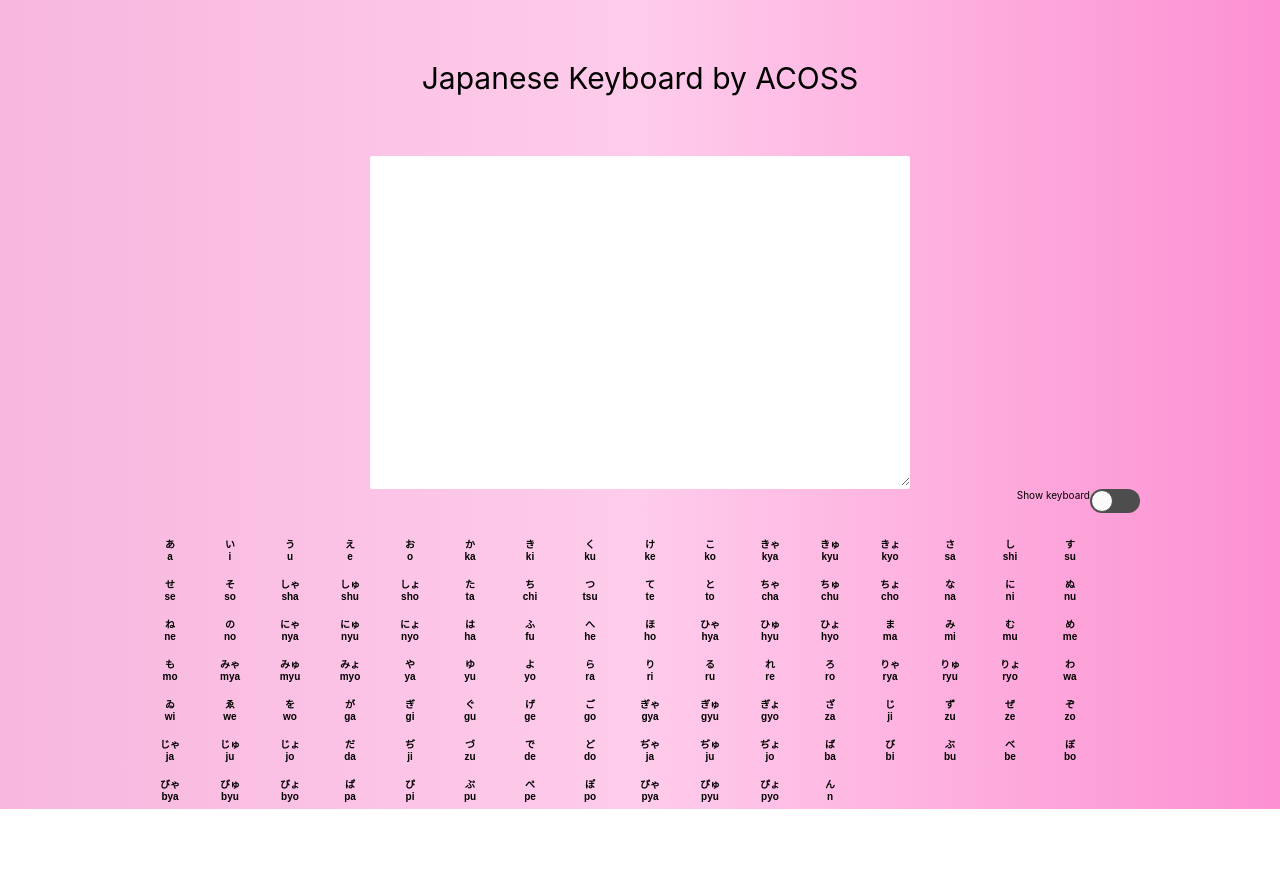
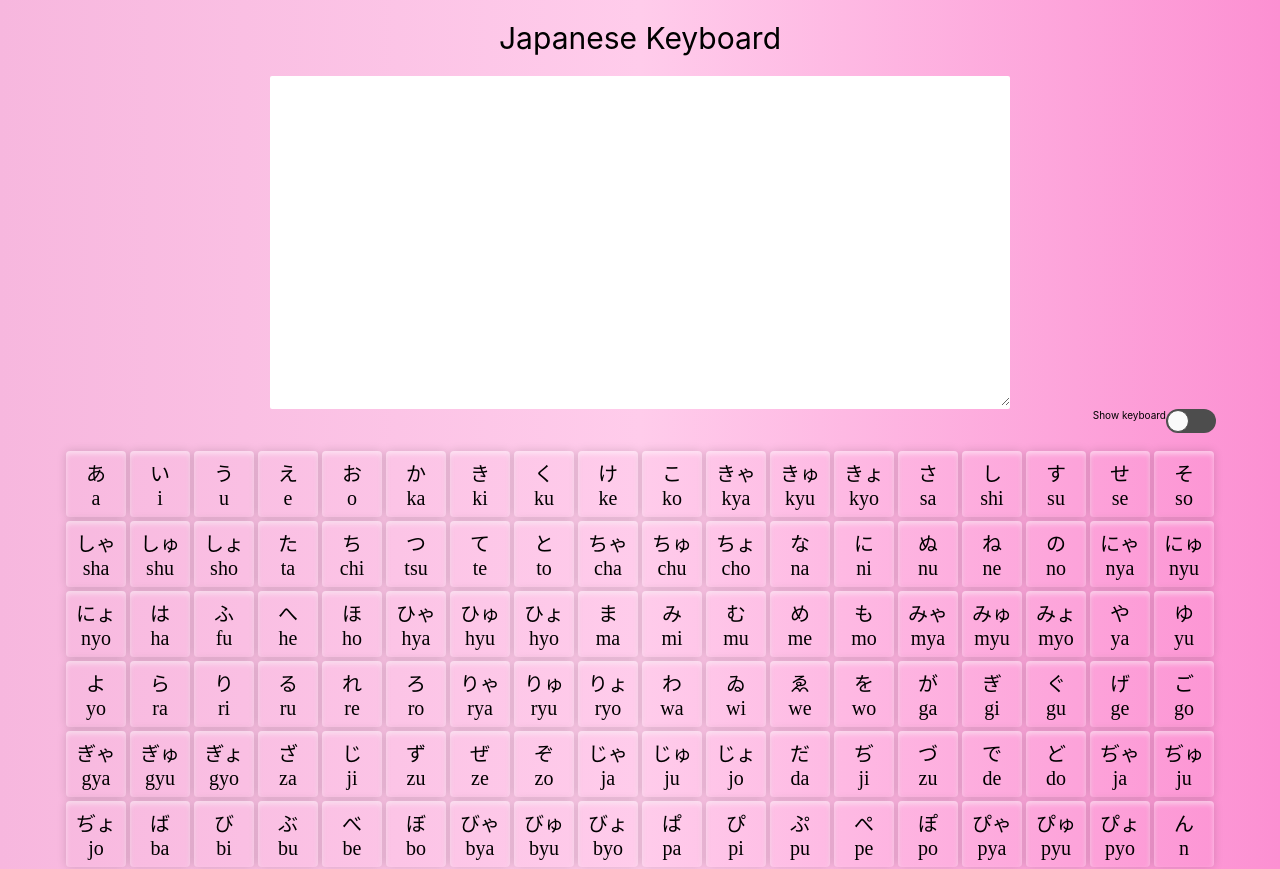
Before and after one commit to acoss22/japanese_keyboard, a React (Create React App) app in the folder japanese-keyboard/: page / in a window 1280 px wide. Before the commit the page ends 809 px from the top, so only its background shows below. Built offline with nearby package versions, Linux system fonts and the light colour scheme.

Commit message:
update styles

```diff
--- a/japanese-keyboard/src/App.css
+++ b/japanese-keyboard/src/App.css
@@ -10,7 +10,7 @@
 
 .container{
     margin: auto;
-    width: 100rem;
+    width: 100%;
     padding: 1rm;
 }
 
@@ -23,6 +23,10 @@ body {
     color: #fff;
 }
 
+.center{
+    margin:auto;
+}
+
 
 .result_text {
     font-family: 'Roboto', sans-serif;
@@ -33,14 +37,14 @@ body {
     border-radius: 0.2rem;
     background-color: rgb(255, 255, 255);
     border: none;
-    width: 50rem;
+    width: 70rem;
     height: 30rem;
     display: block;
     font-size: 2rem;
     border-bottom: 0.3rem solid transparent;
 }
 
-button {
+/* button {
     font-weight: bold;
     background: none;
     cursor: pointer;
@@ -50,7 +54,34 @@ button {
     padding: 0.7rem 1rem;
     border-image-slice: 1;
     border: none;
-  }
+  } */
+
+  button {
+    margin: 0.2rem;
+    padding: 0.7rem 1rem;
+    font-size: 4rem;
+	cursor: pointer;
+	border: none;
+	font-family: 'Comfortaa', cursive;
+	color: rgba(255,255,255,0.5);
+	border-radius: 0.4rem;
+	box-shadow: inset 0px 3px 5px rgba(255,255,255,0.5), 0px 0px 10px rgba(0,0,0,0.15);
+	background: rgb(2,0,36);
+    background: linear-gradient(45deg, rgba(2,0,36,0) 5%, rgba(255,255,255,.5) 6%, rgba(255,255,255,0) 9%, rgba(255,255,255,.5) 10%, rgba(255,255,255,0) 17%, rgba(255,255,255,.5) 19%, rgba(255,255,255,0) 21%);
+	background-size: 150%;
+	background-position: right;
+	transition: 1s;
+}
+
+button:hover {
+	background-position: left;
+	color: white;
+	box-shadow: inset 0px 3px 5px rgba(255,255,255,1), 0px 0px 10px rgba(0,0,0,0.25);
+}
+
+button:focus {
+	outline: none;
+}
 
   .pull_right{
     float: right;
@@ -61,7 +92,7 @@ button {
   }
 
   .header {
-    padding: 6rem;
+    padding: 2rem;
     text-align: center;
     border-bottom: black;
     color: white;
--- a/japanese-keyboard/src/App.js
+++ b/japanese-keyboard/src/App.js
@@ -18,6 +18,7 @@ function App() {
     }
 
     function selectedWord(word) {
+        console.log('selected word', word);
         setPhrase(phrase + word);
         setNewWord('');
     }
@@ -34,7 +35,7 @@ function App() {
           <div>
             <TextBox className="result_text" key={phrase} value={phrase} />
             {(newWord !== '') ? (
-              <KanjiSuggestion data-testid="app-kanji-suggestion" word={newWord} selectedWord = {selectedWord}/>
+              <KanjiSuggestion data-testid="app-kanji-suggestion" word={newWord} selectedWord={selectedWord}/>
               ): (<></>)}
           </div>
           <div className="toggle_div">
@@ -50,7 +51,7 @@ function App() {
             {useKeyboard ? (
               <div>Keyboard should show here. To be implemented</div>
               ) : (
-                <CharacterList data-testid="app-hiragana-list" characters={hiraganas} rows={7} handleChange={handleChange} />
+                <CharacterList data-testid="app-hiragana-list" characters={hiraganas} rows={6} handleChange={handleChange} />
                 )
             }
           </div>
--- a/japanese-keyboard/src/components/CharacterListComponent.jsx
+++ b/japanese-keyboard/src/components/CharacterListComponent.jsx
@@ -8,7 +8,7 @@ function CharacterList(props) {
     const columns = Math.ceil(list.length / rows);
 
     return (
-        <div>
+        <div className={styles.center}>
             {(() => {
                 let renderRows = [];
                 for (let i = 0; i < rows; i++) {
--- a/japanese-keyboard/src/components/HeaderComponent.jsx
+++ b/japanese-keyboard/src/components/HeaderComponent.jsx
@@ -6,7 +6,7 @@ function Header(props) {
 
     return (
         <div className="header">
-            Japanese Keyboard by ACOSS
+            Japanese Keyboard
         </div>
     );
 }
--- a/japanese-keyboard/src/components/characterSymbol.module.css
+++ b/japanese-keyboard/src/components/characterSymbol.module.css
@@ -4,3 +4,11 @@
     align-items: center;
     width: 4rem;
 }
+
+.pile > span{
+    font-size: 2rem;
+}
+
+.center{
+    margin: auto;
+}
--- a/japanese-keyboard/src/components/kanjiSuggestion.module.css
+++ b/japanese-keyboard/src/components/kanjiSuggestion.module.css
@@ -11,3 +11,7 @@
     font-size: 2rem;
     font-weight: bold;
 }
+
+button{
+    color: black;
+}
```
